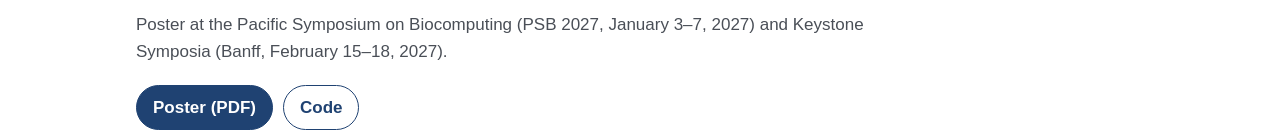
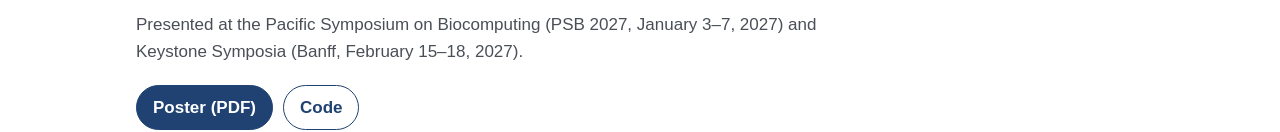
Before and after one commit to arushi-sahai/sc2bulk, a plain HTML site: page poster/index.html in a window 1280 px wide. Shown: the part 239-371 px from the top of the page. Drawn offline with Linux system fonts and the light colour scheme.

Commit message:
Poster page wording change

```diff
--- a/poster/index.html
+++ b/poster/index.html
@@ -50,7 +50,7 @@
   <h1>A benchmark of deep learning sample representations from scRNA&#8209;seq for predicting phenotypes in bulk RNA&#8209;seq cohorts</h1>
   <p class="authors">Arushi Sahai<sup>1</sup>, Beatriz Campillo<sup>3</sup>, Luvna Dhawka<sup>2,3</sup>, Natalie Stanley<sup>1,2,4</sup></p>
   <p class="affil"><sup>1</sup>Department of Computer Science, <sup>2</sup>Computational Medicine Program, <sup>3</sup>Curriculum in Bioinformatics and Computational Biology, <sup>4</sup>Department of Genetics, The University of North Carolina at Chapel Hill</p>
-  <p class="venue">Poster at the Pacific Symposium on Biocomputing (PSB 2027, January 3–7, 2027) and Keystone Symposia (Banff, February 15–18, 2027).</p>
+  <p class="venue">Presented at the Pacific Symposium on Biocomputing (PSB 2027, January 3–7, 2027) and Keystone Symposia (Banff, February 15–18, 2027).</p>
   <div class="links">
     <a class="primary" href="sc2bulk_poster.pdf">Poster (PDF)</a>
     <a href="https://github.com/arushi-sahai/sc2bulk">Code</a>
```
